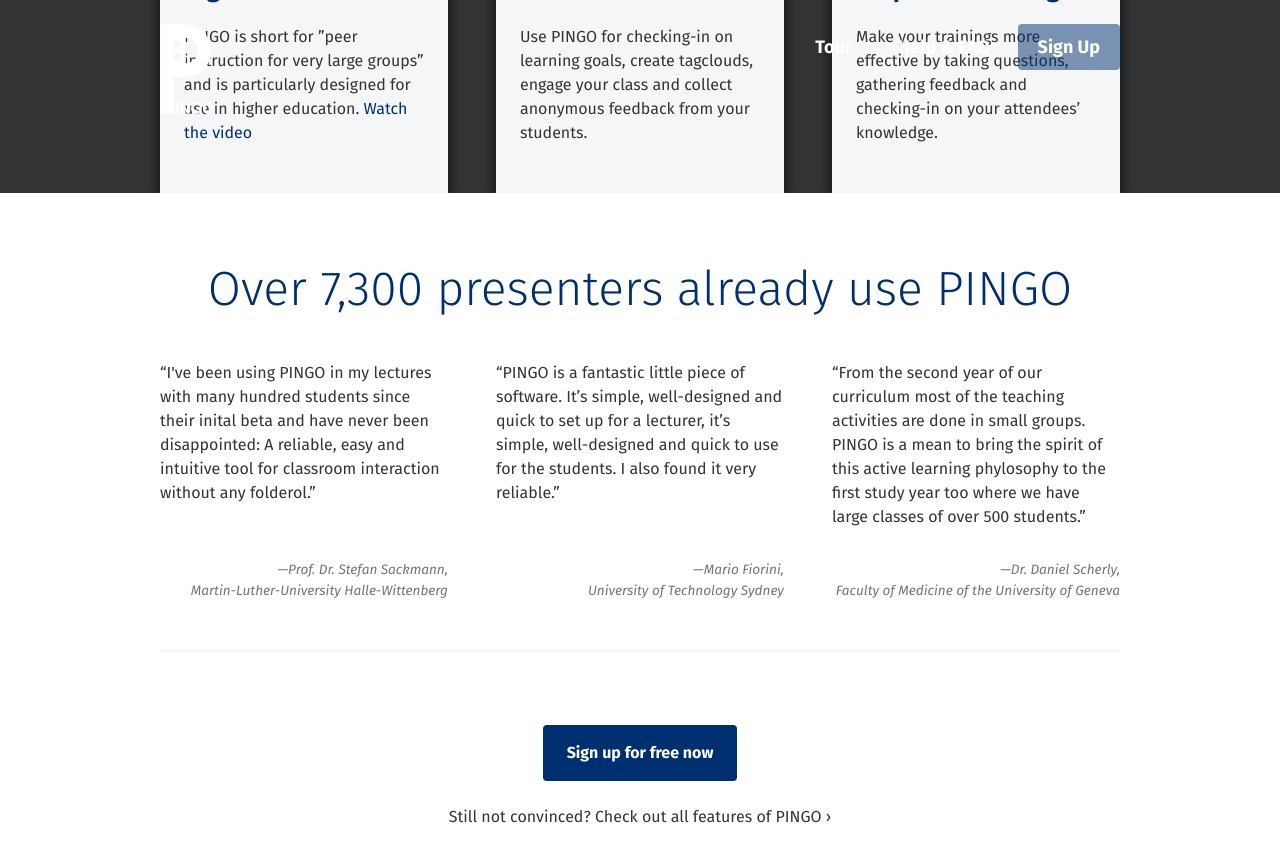
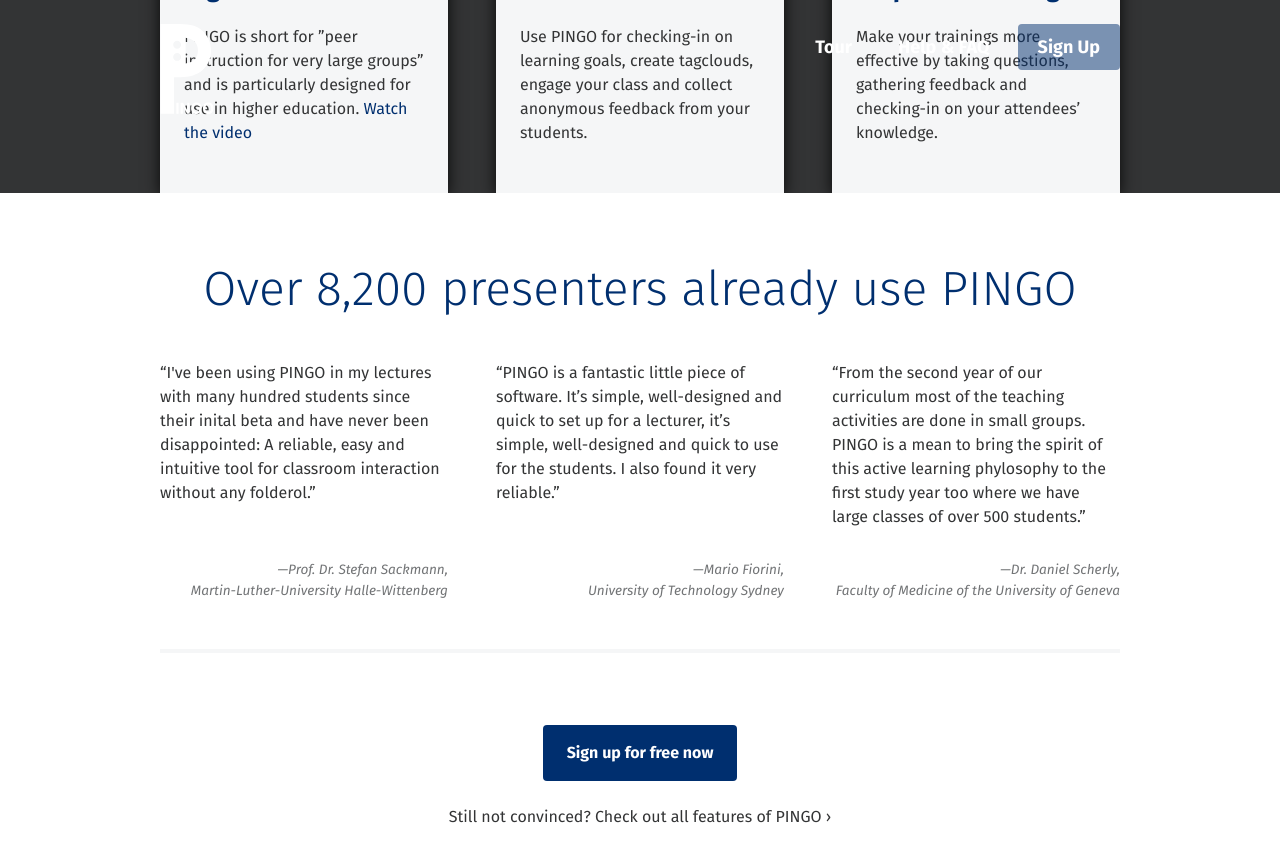
Before and after one commit to PingoUPB/pingoupb.github.io, a Jekyll site: the page built from index.html, in a window 1280 px wide and 900 px high, scrolled down 1535 px. Shown: the top 862 px of the window. Built offline with Jekyll 4.4.1, drawn with Linux system fonts in a browser that asks for light colours; nearby versions of some CDN libraries; Markdown is read by kramdown in place of the engine named in the settings.

Commit message:
updates the user count on the English site

```diff
--- a/_includes/container/testimonials.en.html
+++ b/_includes/container/testimonials.en.html
@@ -1,6 +1,6 @@
 <section class="testimonials">
 	<div class="centered">
-		<h1 class="testimonials__title">Over 7,300 presenters already use PINGO</h1>
+		<h1 class="testimonials__title">Over 8,200 presenters already use PINGO</h1>
 		<div class="grid">
 
 			{% for q in site.data.testimonials %}
```
